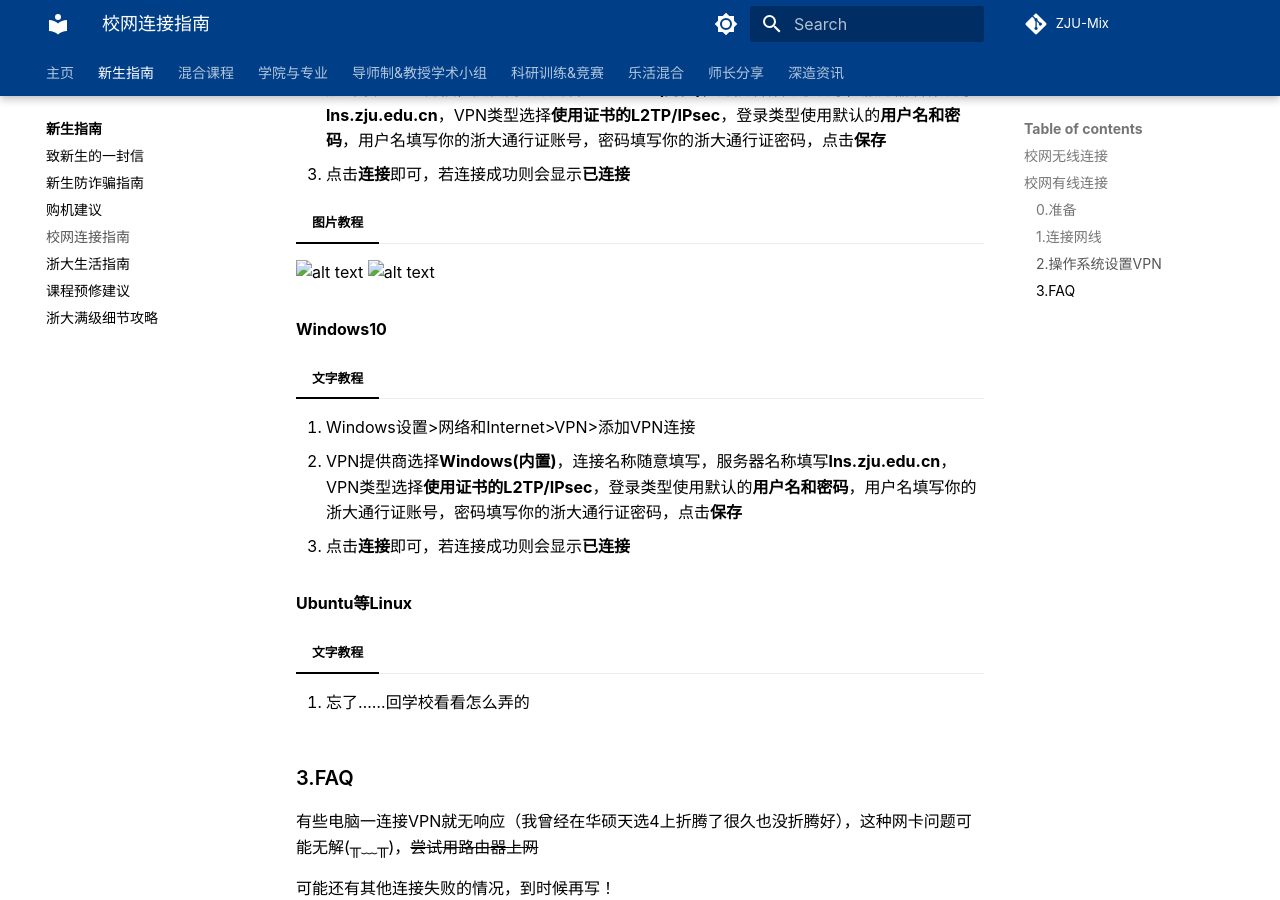
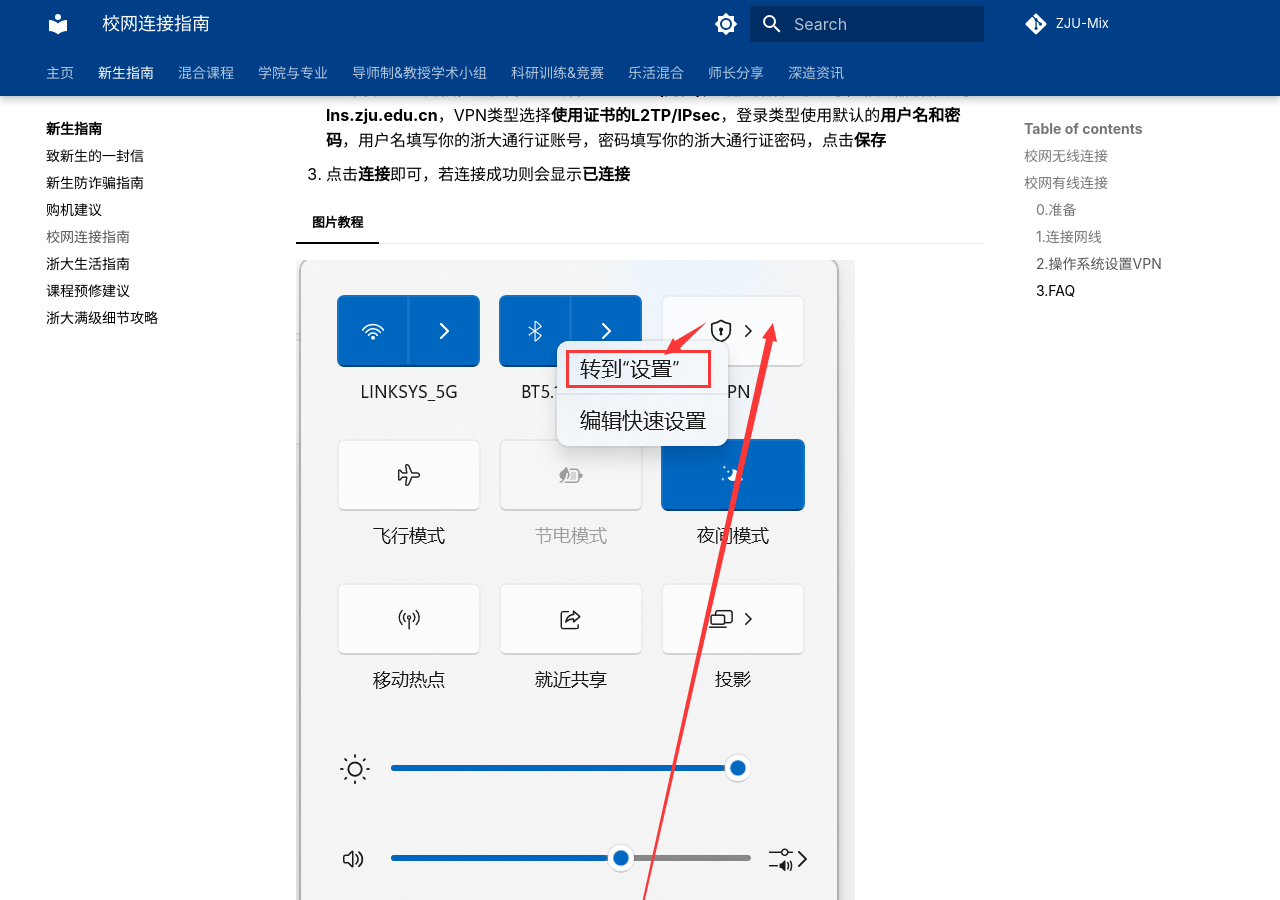
Before and after one commit to ZJU-Mix/ourMIX, an MkDocs documentation site: the page built from docs/entrance/wifi.md, in a window 1280 px wide and 900 px high, scrolled down 753 px. Built offline with MkDocs 1.6.1 and Material for MkDocs 9.7.7, drawn with Linux system fonts in a browser that asks for light colours; comment, search, counter and statistics services are not loaded.

Commit message:
修改部分图片参数

```diff
--- a/docs/entrance/wifi.md
+++ b/docs/entrance/wifi.md
@@ -18,8 +18,8 @@
     3. 点击**连接**即可，若连接成功则会显示**已连接**
 
     === "图片教程"
-        ![alt text](image.png)
-        ![alt text](image-1.png)
+        ![alt text](https://raw.githubusercontent.com/ZJU-Mix/ourMIX/main/docs/need-pictures/image.jpg)
+        ![alt text](https://raw.githubusercontent.com/ZJU-Mix/ourMIX/main/docs/need-pictures/image-1.jpg)
 
 #### Windows10
 === "文字教程"
```
Also changed, not shown: docs/need-pictures/image-1.jpg (renamed from docs/need-pictures/image-1.png), docs/need-pictures/image.jpg (renamed from docs/need-pictures/image.png).
